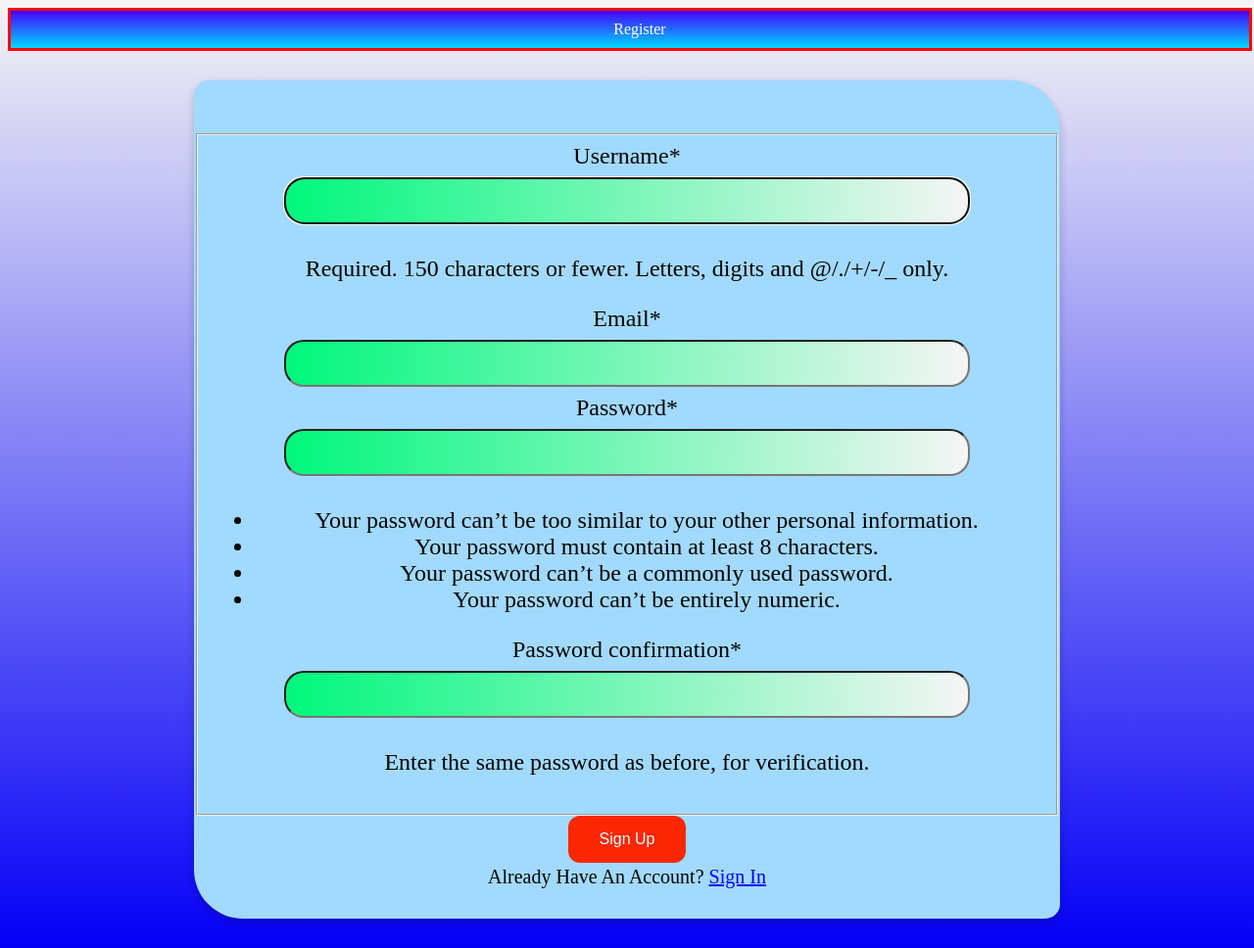
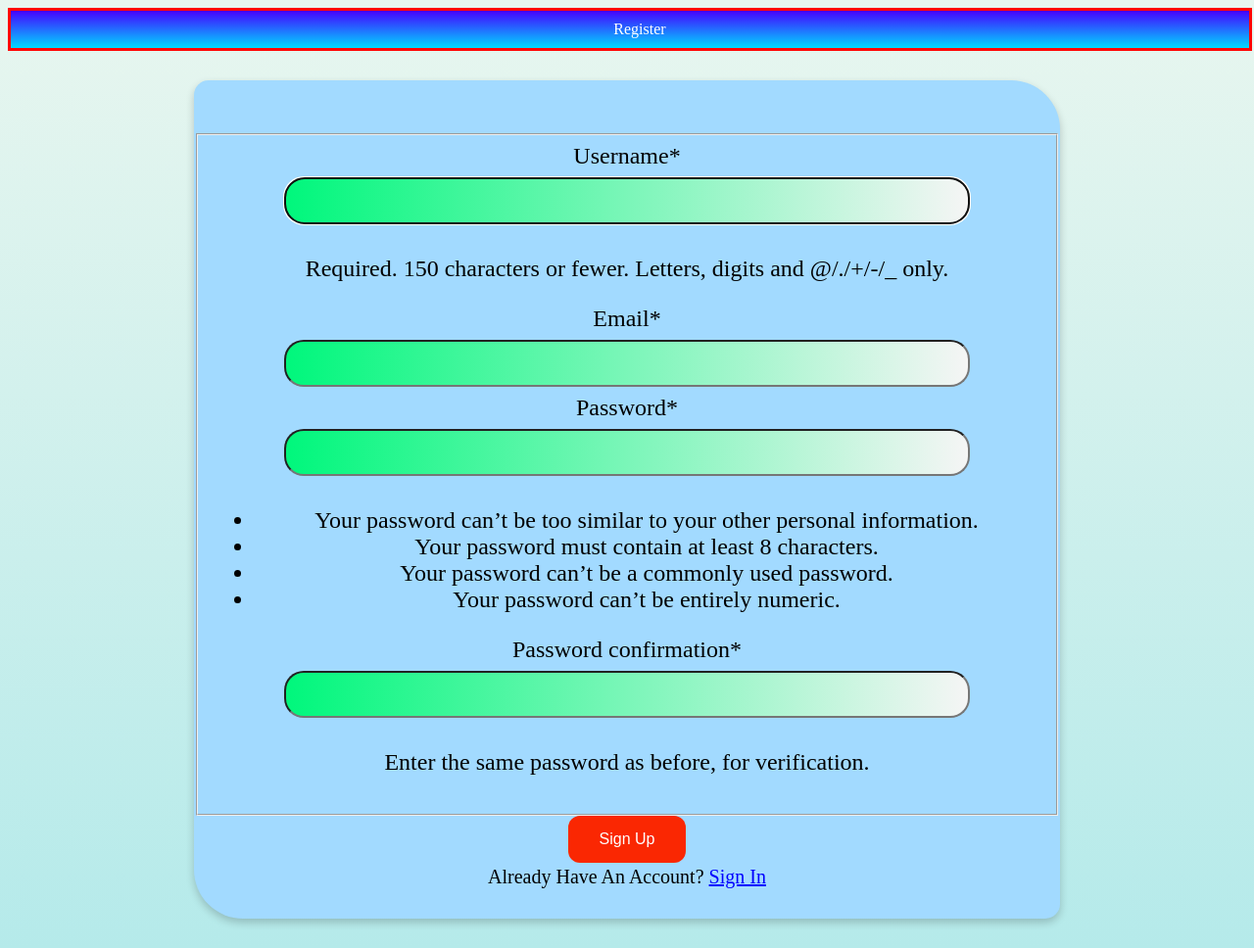
Before and after one commit to Anishde85/sociocom, a Django app: page /register/ in a window 1280 px wide. Shown: the whole page at 98% size. Run offline with Django 3.2, Linux system fonts and the light colour scheme; some libraries are stand-ins or nearby versions.

```diff
--- a/recommendation.py
+++ b/recommendation.py
@@ -47,9 +47,7 @@ def recommendation(key):
         if ok:
             category=list(map(str,product[4].split(">>")))[-1][1:-2]
             images=list(map(str,product[8].split(",")))[0][2:-1]
-            print(images)
             url.append((product[3], category, product[7], images, product[2]))
-            #url.append(product[1])
             c+=1
         if c==10:
             break
--- a/users/templates/login.html
+++ b/users/templates/login.html
@@ -8,7 +8,7 @@
     <title>Hello!</title>
     <style>
       body{
-background-image: linear-gradient(to top, #0400f7, #f5f5f5);
+background-image: linear-gradient(to top, #B5EAEA, #E8F6EF);
 height:100%;
 background-size: 100%;
 }
--- a/users/templates/register.html
+++ b/users/templates/register.html
@@ -24,7 +24,7 @@ legend{
   text-align: center;
 }
 body{
-  background-image: linear-gradient(to top, #0400f7, #f5f5f5);
+  background-image: linear-gradient(to top, #B5EAEA, #E8F6EF);
 }
 .content-section{
   font-family: "Times New Roman", Times, serif;
--- a/users/templates/updateprofile.html
+++ b/users/templates/updateprofile.html
@@ -1,3 +1,4 @@
+{% load crispy_forms_tags %}
 {% load static %}
 <!doctype html>
 <html lang="en">
@@ -24,7 +25,7 @@
                 <h5> Username: {{ username }}</h5>
                 <form method="POST" action="" enctype='multipart/form-data'>
              {% csrf_token %}
-             {{form.as_table}}
+             {{form|crispy}}
             <input type="submit" value="Submit">
             </form>
           </div>
--- a/users/views.py
+++ b/users/views.py
@@ -49,6 +49,8 @@ def recommendations(request):
         return redirect('home')
     recs = []
     for name, categories, price, image, link in get_recommendations(user.profile.messages):
+        if len(price)==0:
+            price="NA"
         recs += [{'link': link, 'image': image, 'name': name, 'categories': categories, 'price': price}]
     return render(request, 'recommendations.html',
                   {
```
Also changed, not shown: users/templates/recommendations.html (+5 -4 lines), db.sqlite3, media/error.png (added).
